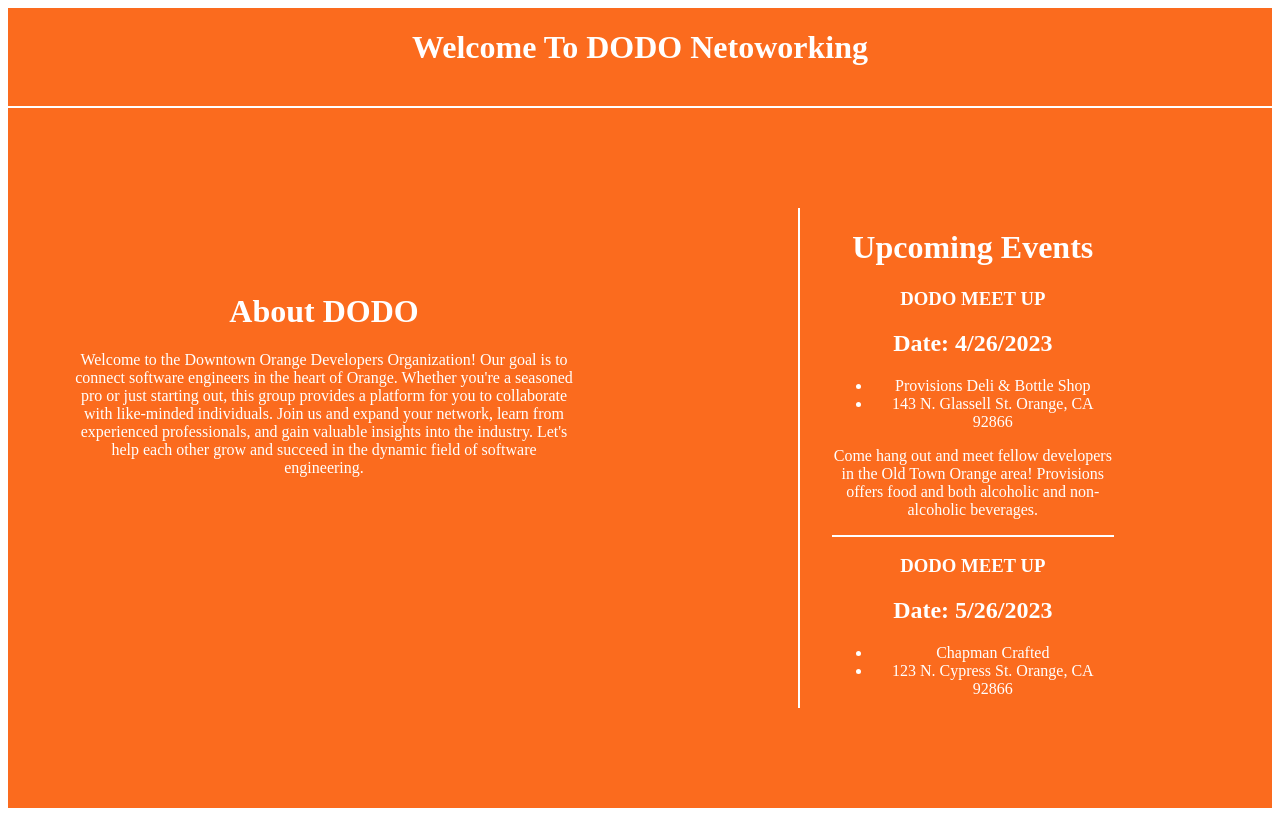
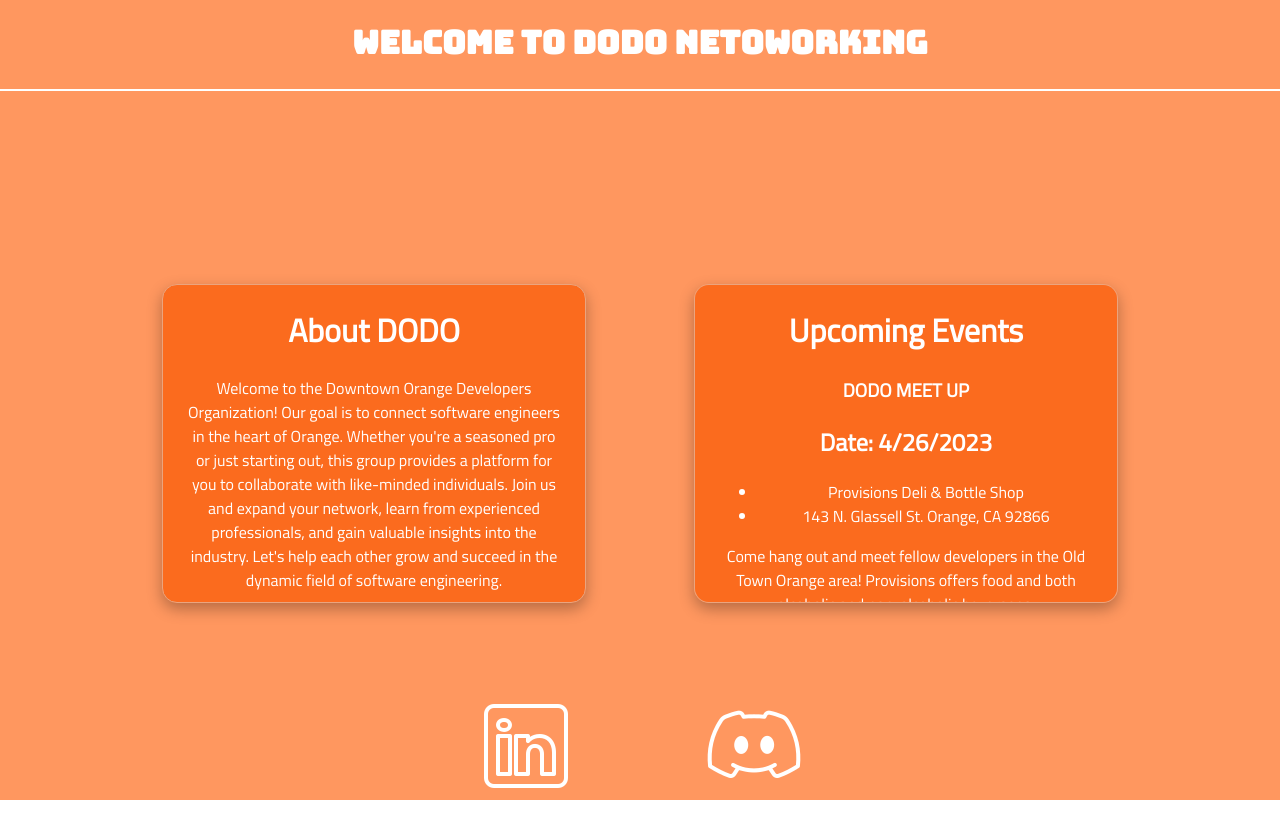
Before and after one commit to brennanp93/dodo-website, a React (Vite) app: page / in a window 1280 px wide. Built offline with nearby package versions, Linux system fonts and the light colour scheme.

Commit message:
add styling. center about and event box. add links to discord and linkedin

```diff
--- a/data.js
+++ b/data.js
@@ -6,11 +6,11 @@ export const events = [
     locationAddress: "143 N. Glassell St. Orange, CA 92866",
     info: "Come hang out and meet fellow developers in the Old Town Orange area! Provisions offers food and both alcoholic and non-alcoholic beverages.",
   },
-  {
-    name: "DODO MEET UP",
-    date: "5/26/2023",
-    locationName: "Chapman Crafted",
-    locationAddress: "123 N. Cypress St. Orange, CA 92866",
-    info: "Come hang out and meet fellow developers in the Old Town Orange area! Provisions offers food and both alcoholic and non-alcoholic beverages.",
-  },
+  // {
+  //   name: "DODO MEET UP",
+  //   date: "5/26/2023",
+  //   locationName: "Chapman Crafted",
+  //   locationAddress: "123 N. Cypress St. Orange, CA 92866",
+  //   info: "Come hang out and meet fellow developers in the Old Town Orange area! Provisions offers food and both alcoholic and non-alcoholic beverages.",
+  // },
 ];
--- a/index.html
+++ b/index.html
@@ -2,8 +2,14 @@
 <html lang="en">
   <head>
     <meta charset="UTF-8" />
-    <link rel="icon" type="image/svg+xml" href="/dodo_circle_nobg.png" />
+    <link rel="icon" type="image/svg+xml" href="/public/dodo_circle_nobg.png" />
     <meta name="viewport" content="width=device-width, initial-scale=1.0" />
+    <link rel="preconnect" href="https://fonts.googleapis.com" />
+    <link rel="preconnect" href="https://fonts.gstatic.com" crossorigin />
+    <link
+      href="https://fonts.googleapis.com/css2?family=Bungee&family=Titillium+Web&display=swap"
+      rel="stylesheet"
+    />
     <title>Downtown Orange Developers Organization</title>
   </head>
   <body>
--- a/src/App.css
+++ b/src/App.css
@@ -1,16 +1,18 @@
-#root {
+/* #root {
+} */
+
+body {
+  margin: 0;
+  text-align: center;
   height: 100vh;
-
-  margin: 0;
-
-  text-align: center;
-  background-color: rgb(251, 107, 30);
 }
 
 .App {
   height: 100vh;
-
+  /* background-color: rgb(251, 107, 30); */
+  background-color: rgb(255, 151, 95);
   display: grid;
+  grid-gap: 1%;
   grid-template-rows: repeat(8, 1fr);
   grid-template-columns: repeat(8, 1fr);
   color: white;
@@ -19,36 +21,57 @@
 .events-box::-webkit-scrollbar {
   display: none;
 }
-main {
-  /* background-color: orange; */
-}
+
 .about {
-  padding:10%;
-  grid-column: 1/5;
+  padding: 0 5% 5% 5%;
+  /* padding-left: 5%;
+  padding-right: 5%;
+  padding-bottom: 5%; */
+  grid-column: 2/5;
   grid-row: 3/8;
-  background-image: url(../public/DODO_NOBG.png);
-  /* color: white; */
+  margin: auto 10% auto 0;
+  background-color: rgb(251, 107, 30);
+  border-radius: 15px;
+  border: solid rgb(235, 164, 126) 1px;
+  box-shadow: 0 6px 15px rgba(0, 0, 0, 0.292);
+  /* margin-right: 10%; */
+  height: 60%;
+  font-family: 'Titillium Web', sans-serif;
 }
 
 header {
   grid-column: 1/9;
   border-bottom: solid white 2px;
   width: 100%;
+  font-family: 'Bungee', cursive;
+}
+footer{
+  grid-column: 1/9;
+  grid-row: 8/9;
+  display: flex;
+  justify-content: center;
+}
+footer>div{
+  margin-right: 5%;
+  margin-left: 5%;
 }
 
 .events-box {
-  grid-column: 6/8;
+  padding: 0 5% 5% 5%;
+  border-radius: 15px;
+  border: solid rgb(235, 164, 126) 1px;
+  box-shadow: 0 6px 15px rgba(0, 0, 0, 0.292);
+  margin: auto 0 auto 10%;
+  background-color: rgb(251, 107, 30);
+  grid-column: 5/8;
   grid-row: 3/8;
-  border-left: solid white 2px;
-  padding-left: 10%;
   overflow: scroll;
+  height: 60%;
+  font-family: 'Titillium Web', sans-serif;
 }
 
 .event-card {
-  border-bottom: solid white 2px;
-  /* border-top: solid white 2px; */
 }
-
 
 /* .email-form-container {
   display: grid;
--- a/src/App.jsx
+++ b/src/App.jsx
@@ -5,6 +5,7 @@ import Header from "./Header";
 import EmailForm from "./EmailForm";
 import AboutSection from "./AboutSection";
 import UpcomingEvents from "./UpcomingEvents";
+import Footer from "./Footer";
 
 function App() {
   const [count, setCount] = useState(0);
@@ -12,10 +13,9 @@ function App() {
   return (
     <div className="App">
       <Header />
-      {/* <main> */}
-        <AboutSection />
-      {/* </main> */}
+      <AboutSection />
       <UpcomingEvents />
+      <Footer/>
     </div>
   );
 }
--- /dev/null
+++ b/src/Footer.jsx
@@ -0,0 +1,18 @@
+export default function Footer() {
+  return (
+    <>
+      <footer>
+        <div id="linkedin">
+          <a href="https://www.linkedin.com/groups/9311163/" target="_blank">
+            <img src="/linkedin.png" alt="" />
+          </a>
+        </div>
+        <div id="discord">
+          <a href="https://discord.gg/ucbXSWsF6t">
+            <img src="/discord.png" alt="" />
+          </a>
+        </div>
+      </footer>
+    </>
+  );
+}
```
Also changed, not shown: public/discord.png (added), public/linkedin.png (added).
